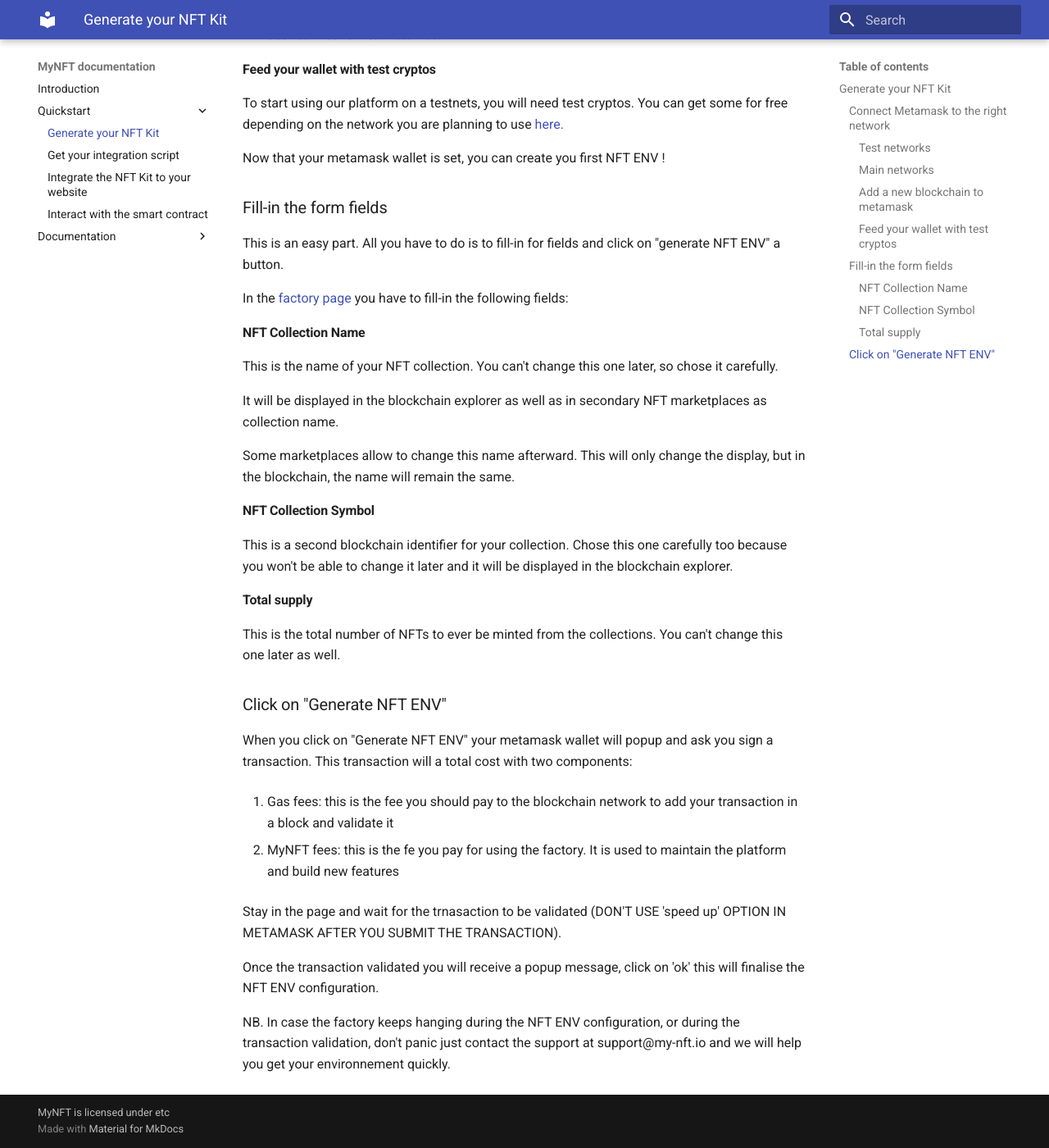
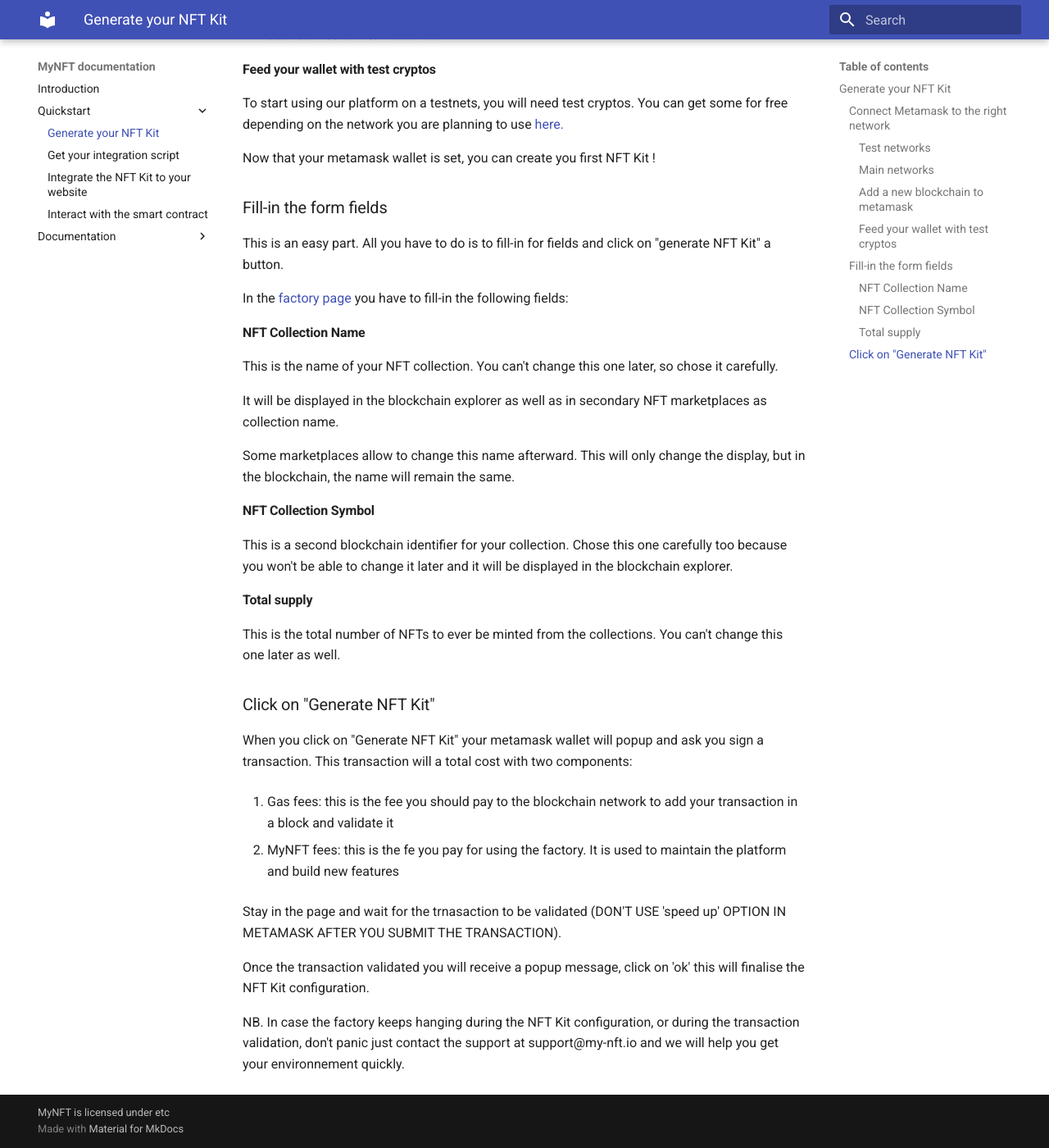
Before and after one commit to my-nft/factory-docs, an MkDocs documentation site: the page built from docs/quickstart/generate_your_nft_kit.md, in a window 1280 px wide and 1400 px high, scrolled down 1168 px. Shown: the whole window at 82% size. Built offline with MkDocs 1.6.1 and Material for MkDocs 9.7.7, drawn with Linux system fonts in a browser that asks for light colours.

Commit message:
Generate your nft kit

```diff
--- a/docs/quickstart/generate_your_nft_kit.md
+++ b/docs/quickstart/generate_your_nft_kit.md
@@ -37,9 +37,9 @@
 To start using our platform on a testnets, you will need test cryptos.
 You can get some for free depending on the network you are planning to use <a href="https://cointool.app/tools/faucets" target="_blank">here.</a>
 
-Now that your metamask wallet is set, you can create you first NFT ENV !
+Now that your metamask wallet is set, you can create you first NFT Kit !
 ### Fill-in the form fields
-This is an easy part. All you have to do is to fill-in for fields and click on "generate NFT ENV" a button.
+This is an easy part. All you have to do is to fill-in for fields and click on "generate NFT Kit" a button.
 
 In the <a href="https://minting.my-nft.io" target="_blank">factory page</a> you have to fill-in the following fields:
 
@@ -58,8 +58,8 @@
 #### Total supply
 This is the total number of NFTs to ever be minted from the collections. You can't change this one later as well.
 
-### Click on "Generate NFT ENV"
-When you click on "Generate NFT ENV" your metamask wallet will popup and ask you sign a transaction. This transaction will a total cost with two components:
+### Click on "Generate NFT Kit"
+When you click on "Generate NFT Kit" your metamask wallet will popup and ask you sign a transaction. This transaction will a total cost with two components:
 
 1. Gas fees: this is the fee you should pay to the blockchain network to add your transaction in a block and validate it
 
@@ -67,6 +67,6 @@
 
 Stay in the page and wait for the trnasaction to be validated (DON'T USE 'speed up' OPTION IN METAMASK AFTER YOU SUBMIT THE TRANSACTION).
 
-Once the transaction validated you will receive a popup message, click on 'ok' this will finalise the NFT ENV configuration.
+Once the transaction validated you will receive a popup message, click on 'ok' this will finalise the NFT Kit configuration.
 
-NB. In case the factory keeps hanging during the NFT ENV configuration, or during the transaction validation, don't panic just contact the support at support@my-nft.io and we will help you get your environnement quickly.
+NB. In case the factory keeps hanging during the NFT Kit configuration, or during the transaction validation, don't panic just contact the support at support@my-nft.io and we will help you get your environnement quickly.
```
